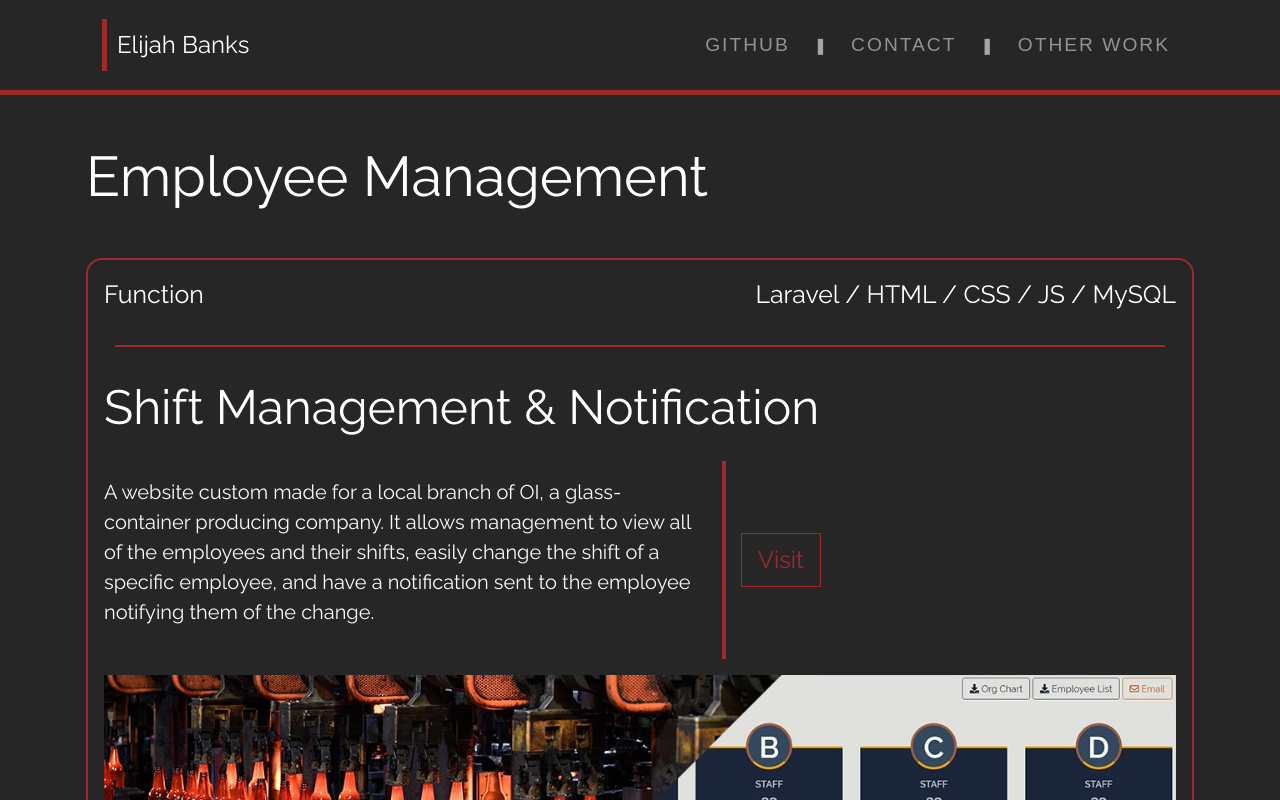
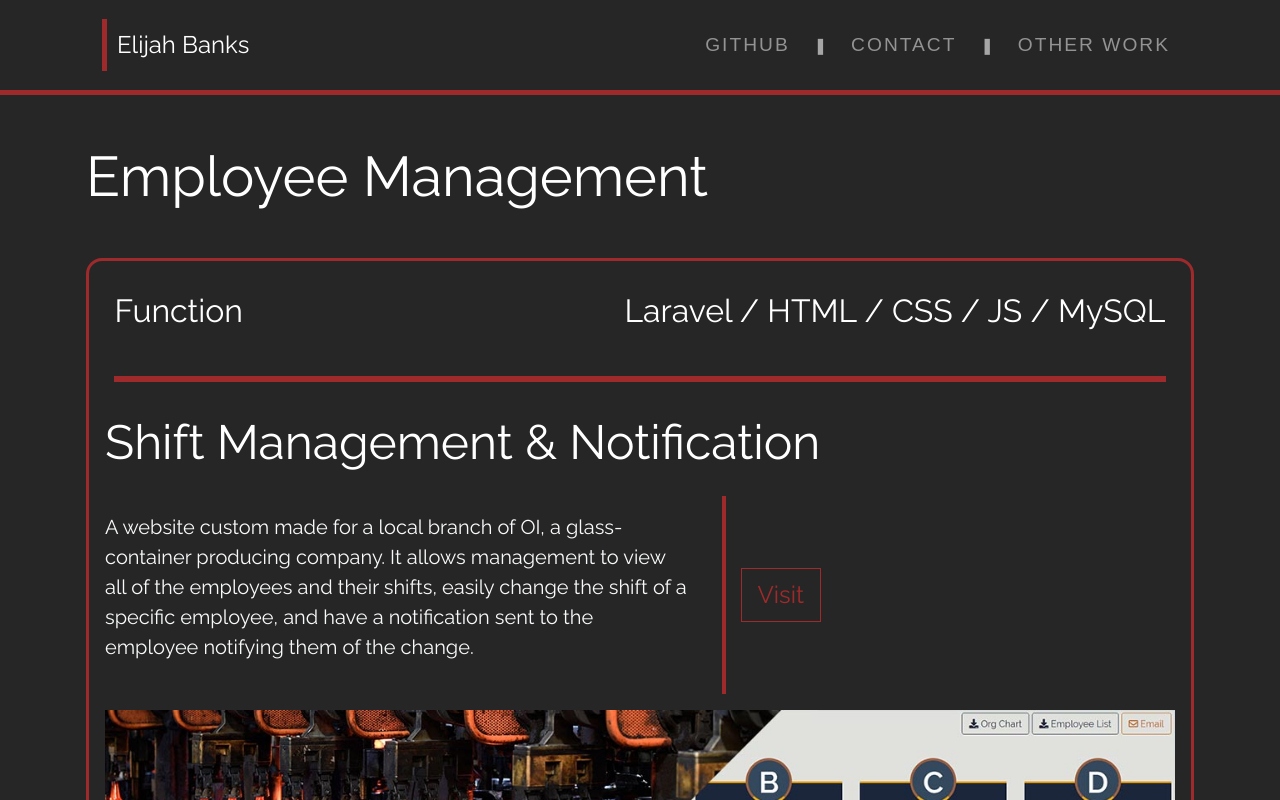
Before and after one commit to ejoebanks/eliweb, an Angular app: page /oi in a window 1280 px wide. Shown: the top 800 px of the page. Built offline with nearby package versions, Linux system fonts and the light colour scheme; a web font is replaced by a local one.

Commit message:
Moved more css to global, changed padding on function text

```diff
--- a/src/app/dogrescue/dogrescue.component.css
+++ b/src/app/dogrescue/dogrescue.component.css
@@ -30,28 +30,6 @@ img, svg {
   margin-left: auto;
 }
 
-.text-wrapper {
-  border: 2px solid #9E2A2B;
-  border-radius: 1rem;
-  width: 100%;
-}
-
-.text-wrapper h2, p {
-  padding: 1rem;
-}
-
-.text-heading {
-  color: #fff;
-  font-size: calc(18px + (26 - 14) * ((100vw - 100px) / (1600 - 300)));
-  padding: 1rem;
-}
-
-.text-used {
-  color: #fff;
-  font-size: calc(14px + (26 - 14) * ((100vw - 100px) / (1600 - 300)));
-  padding: 1rem 0;
-}
-
 .project-function-title {
   font-size: 3rem;
 }
@@ -78,12 +56,6 @@ img, svg {
 
 .ml-1::after {
   border: 5px solid #9E2A2B;
-}
-
-.red_hr {
-  border: 1px solid #9E2A2B;
-  margin-top: 0;
-  width: 95%;
 }
 
 .mr-3 {
--- a/src/app/gpa-calculator/gpa-calculator.component.css
+++ b/src/app/gpa-calculator/gpa-calculator.component.css
@@ -25,18 +25,6 @@ img, svg {
     margin-left: auto;
 }
 
-.text-wrapper {
-  border: 2px solid #9E2A2B;
-  border-radius: 1rem;
-  width: 100%;
-}
-
-.text-wrapper h2, p {
-  padding: 1rem;
-}
-
-
-
 .project-function-title {
   font-size: 3rem;
 }
@@ -50,12 +38,6 @@ img, svg {
 
 .ml-1::after {
   border: 5px solid #9E2A2B;
-}
-
-.red_hr {
-  border: 1px solid #9E2A2B;
-  margin-top: 0;
-  width: 95%;
 }
 
 .mr-3 {
--- a/src/app/horse/horse.component.css
+++ b/src/app/horse/horse.component.css
@@ -25,28 +25,6 @@ img, svg {
     margin-left: auto;
 }
 
-.text-wrapper {
-  border: 2px solid #9E2A2B;
-  border-radius: 1rem;
-  width: 100%;
-}
-
-.text-wrapper h2, p {
-  padding: 1rem;
-}
-
-.text-heading {
-  color: #fff;
-  font-size: calc(18px + (26 - 14) * ((100vw - 100px) / (1600 - 300)));
-  padding: 1rem;
-}
-
-.text-used {
-  color: #fff;
-  font-size: calc(14px + (26 - 14) * ((100vw - 100px) / (1600 - 300)));
-  padding: 1rem 0;
-}
-
 .project-function-title {
   font-size: 3rem;
 }
@@ -56,13 +34,6 @@ img, svg {
     font-size: 16px;
   }
 }
-@media (min-width:1000px) {
-  .text-heading {
-    /* Never get larger than this */
-    font-size: 2rem;
-  }
-}
-
 
 .text-used+.text-used:after {
   content: "\002F";
@@ -72,12 +43,6 @@ img, svg {
 
 .ml-1::after {
   border: 5px solid #9E2A2B;
-}
-
-.red_hr {
-  border: 1px solid #9E2A2B;
-  margin-top: 0;
-  width: 95%;
 }
 
 .mr-3 {
--- a/src/app/oi/oi.component.css
+++ b/src/app/oi/oi.component.css
@@ -25,16 +25,6 @@ img, svg {
     margin-left: auto;
 }
 
-.text-wrapper {
-  border: 2px solid #9E2A2B;
-  border-radius: 1rem;
-  width: 100%;
-}
-
-.text-wrapper h2, p {
-  padding: 1rem;
-}
-
 .project-function-title {
   font-size: 3rem;
 }
@@ -60,12 +50,6 @@ img, svg {
 
 .ml-1::after {
   border: 5px solid #9E2A2B;
-}
-
-.red_hr {
-  border: 1px solid #9E2A2B;
-  margin-top: 0;
-  width: 95%;
 }
 
 .mr-3 {
@@ -107,8 +91,3 @@ p {
 .row {
   margin-right: 0 !important;
 }
-
-
-.float-right {
-  text-align: center !important;
-}
--- a/src/styles.css
+++ b/src/styles.css
@@ -28,26 +28,27 @@
   background-color: #8e2526 !important;
 }
 
+.btn-primary.disabled {
+  background-color: transparent;
+  border-color: #fff;
+  color: #fff;
+  padding: .5rem 1rem;
+}
+
 .visit_btn {
   margin-top: auto !important;
   margin-bottom: auto !important;
   margin-right: auto !important;
 }
 
-.text-used {
+.text-used, .text-heading {
   color: #fff;
   font-size: calc(14px + (26 - 14) * ((100vw - 100px) / (1600 - 300)));
-  padding: 1rem;
+  padding: 2vw;
 }
 
-.text-heading {
-  color: #fff !important;
-  font-size: calc(14px + (26 - 14) * ((100vw - 100px) / (1600 - 300)));
-  padding: 1rem !important;
-}
 
 .float-right {
-  text-align: center !important;
 }
 
 #contact_modal {
@@ -80,3 +81,38 @@
 .modal-body > h2 {
   font-size: calc(25px + (26 - 14) * ((100vw - 100px) / (1600 - 300)));
 }
+
+
+.red_hr {
+  border: medium solid #9E2A2B;
+  margin-top: 0;
+  width: 95%;
+}
+
+@media (min-width:1000px) {
+  .text-heading, .text-used {
+    font-size: 2rem;
+  }
+}
+
+
+@media only screen and (max-width: 600px) {
+  .text-heading {
+    border-right: thick solid #9E2A2B;
+    margin: auto;
+  }
+
+  .text-used {
+    text-align: center;
+  }
+}
+
+.text-wrapper {
+  border: medium solid #9E2A2B;
+  border-radius: 1rem;
+  width: 100%;
+}
+
+.text-wrapper h2, p {
+  padding: 1rem;
+}
```
